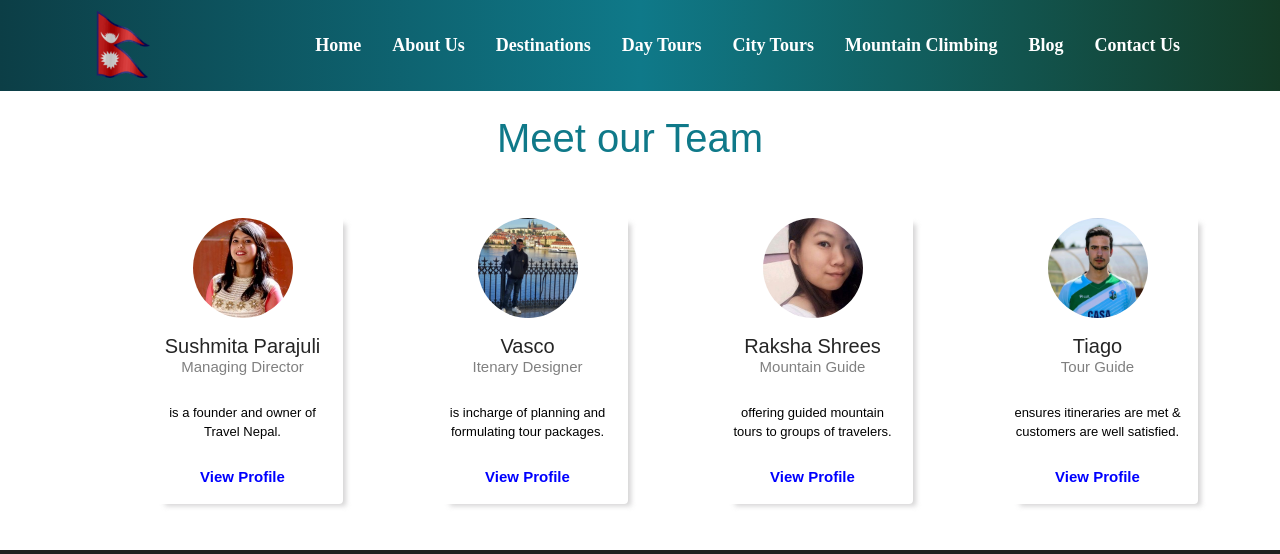
After one commit to VascoRR001/ITProject, a PHP site: page /aboutus.html in a window 1280 px wide. The commit adds this page. Shown: the top 554 px of the page. Run offline with PHP 8.4, Linux system fonts and the light colour scheme; some libraries are stand-ins or nearby versions; grey boxes are pictures that could not be loaded.

Commit message:
aboutpage

```diff
--- /dev/null
+++ b/aboutus.html
@@ -0,0 +1,165 @@
+!DOCTYPE html>
+<html>
+
+<head>
+    <meta charset="utf-8">
+    <meta name="viewport" content="width=device-width, initial-scale=1.0">
+    <title>Discover Nepal</title>
+    <link href="https://cdn.jsdelivr.net/npm/bootstrap@5.0.0-beta2/dist/css/bootstrap.min.css" rel="stylesheet" integrity="sha384-BmbxuPwQa2lc/FVzBcNJ7UAyJxM6wuqIj61tLrc4wSX0szH/Ev+nYRRuWlolflfl" crossorigin="anonymous">
+    <link rel="stylesheet" href="https://pro.fontawesome.com/releases/v5.10.0/css/all.css" integrity="sha384-AYmEC3Yw5cVb3ZcuHtOA93w35dYTsvhLPVnYs9eStHfGJvOvKxVfELGroGkvsg+p" crossorigin="anonymous" />
+    <link href="css/custom.css" rel="stylesheet">
+    <link href="css/responsive.css" rel="stylesheet">
+</head>
+
+<body>
+    <nav class="navbar navbar-expand-lg navbar-dark fixed-top">
+        <div class="container">
+            <a class="navbar-brand" href="index.html"><img src="img/flag.gif" alt="logo" class="header-flag"></a>
+            <button class="navbar-toggler" type="button" data-bs-toggle="collapse" data-bs-target="#navbarNav" aria-controls="navbarNav" aria-expanded="false" aria-label="Toggle navigation">
+            <span class="navbar-toggler-icon"></span>
+      </button>
+            <div class="collapse navbar-collapse justify-content-end" id="navbarNav">
+                <ul class="navbar-nav">
+                    <li class="nav-item">
+                        <a class="nav-link active" aria-current="page" href="index.html">Home</a>
+                    </li>
+                    <li class="nav-item">
+                        <a class="nav-link" href="aboutus.html">About Us</a>
+                    </li>
+                    <li class="nav-item">
+                        <a class="nav-link" href="#">Destinations</a>
+                    </li>
+                    <li class="nav-item">
+                        <a class="nav-link" href="#">Day Tours</a>
+                    </li>
+                    <li class="nav-item">
+                        <a class="nav-link" href="#">City Tours</a>
+                    </li>
+                    <li class="nav-item">
+                        <a class="nav-link" href="#">Mountain Climbing</a>
+                    </li>
+                    <li class="nav-item">
+                        <a class="nav-link" href="blog.html">Blog</a>
+                    </li>
+                    <li class="nav-item">
+                        <a class="nav-link" href="contactUs.html">Contact Us</a>
+                    </li>
+                </ul>
+            </div>
+        </div>
+    </nav>
+
+
+<main id="home" class="home">
+    <div class="container text-center mt-5 mb-2">
+        <h1 class="mb-0">Meet our Team</h1>
+        <span>We are team of four</span>
+    </div>
+    <div class="container mt-3">
+        <div class="row">
+            <div class="col-md-6 col-lg-3 mb-3">
+                <div class="member bg-white p-3 text-center rounded box">
+                    <img class="img-responsive rounded-circle"
+                         src="./img/sushmita.jpg"
+                         alt="Profile image of Deniz">
+                    <h5 class="mt-3 name">Sushmita Parajuli</h5>
+                    <span class="work d-block">Managing Director</span>
+                    <div class="mt-4 about"><span>is a founder and owner of Travel Nepal.</span>
+                    </div>
+                    <div class="mt-4 v-profile">
+                        <a href="./sushmita.html">View Profile</a>
+                    </div>
+                </div>
+            </div>
+            <div class="col-md-6 col-lg-3 mb-3">
+                <div class="member bg-white p-3 text-center rounded box">
+                    <img class="img-responsive rounded-circle"
+                         src="./img/vasco.jpg"
+                         alt="Profile image of Vasco">
+                    <h5 class="mt-3 name">Vasco</h5>
+                    <span class="work d-block">Itenary Designer</span>
+                    <div class="mt-4 about"><span>is incharge of planning and formulating tour packages. </span>
+                    </div>
+                    <div class="mt-4 v-profile">
+                        <a href="./vasco.html">View Profile</a>
+                    </div>
+                </div>
+            </div>
+            <div class="col-md-6 col-lg-3 mb-3">
+                <div class="member bg-white p-3 text-center rounded box">
+                    <img class="img-responsive rounded-circle"
+                         src="img/raksha.jpg"
+                         alt="Profile image of Raksha">
+                    <h5 class="mt-3 name">Raksha Shrees</h5>
+                    <span class="work d-block">Mountain Guide</span>
+                    <div class="mt-4 about"><span>offering guided mountain tours to groups of travelers.</span>
+                    </div>
+                    <div class="mt-4 v-profile">
+                        <a href="./raksha.html">View Profile</a>
+                    </div>
+                </div>
+            </div>
+            <div class="col-md-6 col-lg-3 mb-3">
+                <div class="member bg-white p-3 text-center rounded box">
+                    <img class="img-responsive rounded-circle"
+                         src="./img/tiago.jpg"
+                         alt="Profile image of Tiago">
+                    <h5 class="mt-3 name">Tiago</h5>
+                    <span class="work d-block">Tour Guide</span>
+                    <div class="mt-4 about"><span>ensures itineraries are met & customers are well satisfied. </span>
+                    </div>
+                    <div class="mt-4 v-profile">
+                        <a href="./tiago.html">View Profile</a>
+                    </div>
+                </div>
+            </div>
+        </div>
+    </div>
+</main>
+
+ <!--Footer-->
+ <div id="footer">
+    <div class="container">
+        <div class="row services">
+            <div class="col-xs-12 col-md-4 item section-footer">
+                <h3>About Discover Nepal</h3>
+                <p>We love our country and the Himalayas and we know that there is much more than you can see in a "guidebook". Don't hesitate to talk with us, to ask whatever you want to know, any doubt you have. We enjoy answering your questions and
+                    we suggest some options to you. We enjoy guiding you.</p>
+            </div>
+            <div class="col-xs-12 col-md-4 item section-footer">
+                <h3>Contact</h3>
+                <div class="row">
+                    <div class="subfooter1">
+                        <i class="fa fas-home"></i></b>Balaju, Kathmandu, Nepal</br>
+                        <i class="fas fa-envelope"></i> DiscoverNepal@info.com</br>
+                        <i class="fas fa-phone-volume"></i></b>+977-123456789</br>
+
+                    </div>
+                </div>
+            </div>
+            <div class="col-xs-12 col-md-4 item section-footer">
+                <h3>Quick Links</h3>
+                <div class="row">
+                    <div class="subfooter2">
+                        <ul>
+                            <li><a href="#Using_Lists_for_Menus">Jungle Safari</a></li>
+                            <li><a href="#Using_Lists_for_Menus">Bungy Jump</a></li>
+                            <li><a href="#Using_Lists_for_Menus">Mardi Trek</a></li>
+                            <li><a href="#Using_Lists_for_Menus">Everest Base Camp Trek</a></li>
+                            <li><a href="#Using_Lists_for_Menus">Pokhara City Tour</a></li>
+                            <li><a href="#Using_Lists_for_Menus">Kathmandu City Tour</a></li>
+                        </ul>
+                    </div>
+                </div>
+            </div>
+        </div>
+    </div>
+</div>
+<!--Footer Section Ends here-->
+
+<script src="https://cdn.jsdelivr.net/npm/bootstrap@5.1.3/dist/js/bootstrap.bundle.min.js"
+        integrity="sha384-ka7Sk0Gln4gmtz2MlQnikT1wXgYsOg+OMhuP+IlRH9sENBO0LRn5q+8nbTov4+1p"
+        crossorigin="anonymous"></script>
+
+</body>
+</html>
--- a/adventures.html
+++ b/adventures.html
@@ -24,7 +24,7 @@
                         <a class="nav-link active" aria-current="page" href="index.html">Home</a>
                     </li>
                     <li class="nav-item">
-                        <a class="nav-link" href="#">About Us</a>
+                        <a class="nav-link" href="aboutus.html">About Us</a>
                     </li>
                     <li class="nav-item">
                         <a class="nav-link" href="#">Destinations</a>
--- a/blog.html
+++ b/blog.html
@@ -24,7 +24,7 @@
                         <a class="nav-link active" aria-current="page" href="index.html">Home</a>
                     </li>
                     <li class="nav-item">
-                        <a class="nav-link" href="#">About Us</a>
+                        <a class="nav-link" href="aboutus.html">About Us</a>
                     </li>
                     <li class="nav-item">
                         <a class="nav-link" href="#">Destinations</a>
--- a/css/custom.css
+++ b/css/custom.css
@@ -369,3 +369,109 @@ ul li{
 .blog-detail .h4{
     text-align: center;
 }
+.home{
+    margin-top: 90px;
+
+}.index .member {
+    border: 3px solid white;
+}
+
+.index .member:hover {
+    border: 3px solid white;
+    background: lightgray !important;
+}
+
+.index .member img,
+.detail .member img{
+    border: 3px solid lightgray;
+}
+
+.index .member:hover img {
+    border: 3px solid white;
+}
+
+span {
+    color: #fff;
+}
+
+.name {
+    color: #252525;
+}
+
+.work {
+    font-size: 15px;
+    color: #808080;
+    margin-top: -10px;
+}
+
+.about span {
+    font-size: 13px;
+    color: #000
+}
+
+.v-profile>a {
+    color: blue;
+    cursor: pointer;
+    text-decoration: none;
+    font-weight: 600;
+}
+
+.card>a {
+    color: blue;
+    text-decoration: none;
+}
+
+.box {
+    -webkit-box-shadow: 13px 12px 5px -10px rgba(196, 194, 196, 0.72);
+    -moz-box-shadow: 13px 12px 5px -10px rgba(196, 194, 196, 0.72);
+    box-shadow: 13px 12px 5px -10px rgba(196, 194, 196, 0.72)
+}
+
+.col-md-3 {
+    margin-top: 10px;
+}
+
+.card {
+    border: 1px;
+    padding: 10px;
+    box-shadow: 5px 5px 10px 8px #888888;
+    position: relative;
+    overflow: hidden;
+    border-radius: 8px;
+    margin-top: 90px;
+}
+
+.card:before {
+    content: "";
+    position: absolute;
+    left: 0;
+    top: 0;
+    width: 4px;
+    height: 100%;
+}
+
+.card:after {
+    content: "";
+    position: absolute;
+    left: 0;
+    top: 0;
+    width: 4px;
+    height: 100%;
+}
+
+.card:hover::after {
+    transform: scaleY(1)
+}
+
+.fonts {
+    font-size: 11px
+}
+
+/* DETAILS */
+.detail .card span{
+    color: gray !important;
+}
+.rounded-circle{
+    height:100px;
+    width:100px;
+}
--- /dev/null
+++ b/css/responsive.css
@@ -0,0 +1,56 @@
+@import "custom.css";
+
+/* Small devices (landscape phones, 576px and up) */
+@media (max-width: 576px) {
+    .member img {
+        float: left;
+        margin-right: 1rem;
+        max-width: 70px;
+    }
+    .member .name,
+    .member .work
+    {
+        text-align: left;
+    }
+
+    .member .name {
+        font-size: 18px;
+        margin-top: 15px !important;
+    }
+
+    .member .work {
+        font-size: 14px;
+        margin-top: -10px !important;
+    }
+
+    .member .about {
+        clear: both;
+        text-align: left;
+        margin-top: 25px;
+    }
+}
+
+
+/* Medium devices (tablets, 768px and up) */
+@media (max-width: 768px) {
+
+
+}
+
+
+/* Large devices (desktops, 992px and up) */
+@media (min-width: 992px) {
+
+}
+
+
+/* X-Large devices (large desktops, 1200px and up) */
+@media (min-width: 1200px) {
+
+}
+
+
+/* XX-Large devices (larger desktops, 1400px and up) */
+@media (min-width: 1400px) {
+
+}
--- a/facts.html
+++ b/facts.html
@@ -24,7 +24,7 @@
                         <a class="nav-link active" aria-current="page" href="index.html">Home</a>
                     </li>
                     <li class="nav-item">
-                        <a class="nav-link" href="#">About Us</a>
+                        <a class="nav-link" href="aboutus.html">About Us</a>
                     </li>
                     <li class="nav-item">
                         <a class="nav-link" href="#">Destinations</a>
--- a/festivals.html
+++ b/festivals.html
@@ -24,7 +24,7 @@
                         <a class="nav-link active" aria-current="page" href="index.html">Home</a>
                     </li>
                     <li class="nav-item">
-                        <a class="nav-link" href="#">About Us</a>
+                        <a class="nav-link" href="aboutus.html">About Us</a>
                     </li>
                     <li class="nav-item">
                         <a class="nav-link" href="#">Destinations</a>
--- a/index.html
+++ b/index.html
@@ -14,17 +14,17 @@
     <!--Navigation-->
     <nav class="navbar navbar-expand-lg navbar-dark fixed-top">
         <div class="container">
-            <a class="navbar-brand" href="#"><img src="img/flag.gif" alt="logo" class="header-flag"></a>
+            <a class="navbar-brand" href="index.html"><img src="img/flag.gif" alt="logo" class="header-flag"></a>
             <button class="navbar-toggler" type="button" data-bs-toggle="collapse" data-bs-target="#navbarNav" aria-controls="navbarNav" aria-expanded="false" aria-label="Toggle navigation">
         <span class="navbar-toggler-icon"></span>
       </button>
             <div class="collapse navbar-collapse justify-content-end" id="navbarNav">
                 <ul class="navbar-nav">
                     <li class="nav-item">
-                        <a class="nav-link active" aria-current="page" href="#">Home</a>
+                        <a class="nav-link active" aria-current="page" href="index.html">Home</a>
                     </li>
                     <li class="nav-item">
-                        <a class="nav-link" href="#">About Us</a>
+                        <a class="nav-link" href="aboutus.html">About Us</a>
                     </li>
                     <li class="nav-item">
                         <a class="nav-link" href="#">Destinations</a>
--- a/kathmandu.html
+++ b/kathmandu.html
@@ -24,7 +24,7 @@
                         <a class="nav-link active" aria-current="page" href="index.html">Home</a>
                     </li>
                     <li class="nav-item">
-                        <a class="nav-link" href="#">About Us</a>
+                        <a class="nav-link" href="aboutus.html">About Us</a>
                     </li>
                     <li class="nav-item">
                         <a class="nav-link" href="#">Destinations</a>
--- a/nepal.html
+++ b/nepal.html
@@ -24,7 +24,7 @@
                         <a class="nav-link active" aria-current="page" href="index.html">Home</a>
                     </li>
                     <li class="nav-item">
-                        <a class="nav-link" href="#">About Us</a>
+                        <a class="nav-link" href="aboutus.html">About Us</a>
                     </li>
                     <li class="nav-item">
                         <a class="nav-link" href="#">Destinations</a>
```
Also changed, not shown: contactUs.html (+5 -5 lines), raksha.html (added, +66 -0 lines), sushmita.html (added, +66 -0 lines), tiago.html (added, +66 -0 lines), vasco.html (added, +67 -0 lines), img/raksha.jpg (added), img/sushmita.jpg (added), img/tiago.jpg (added), img/vasco.jpg (added).
